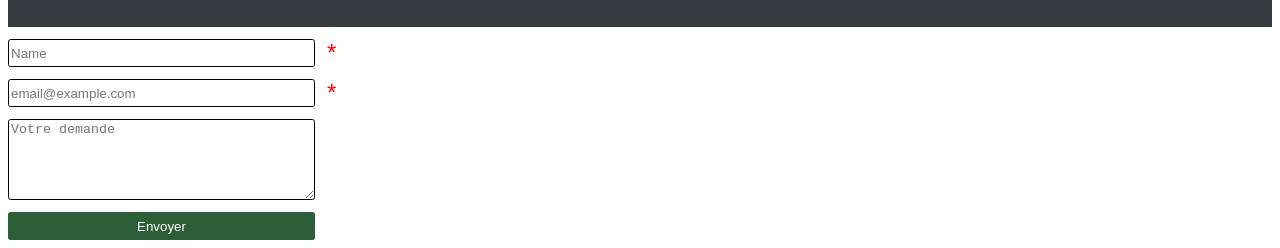
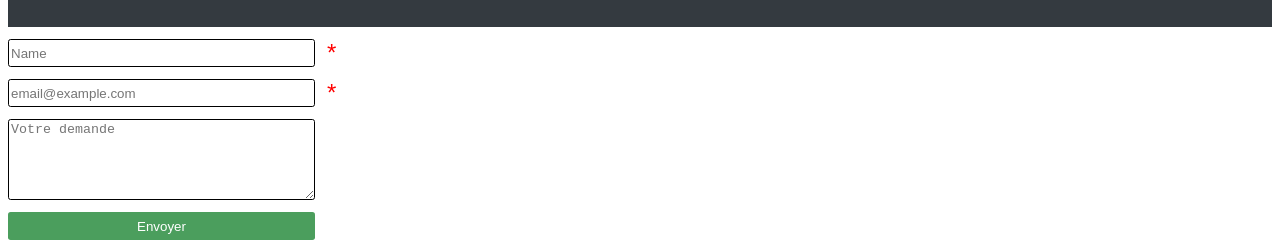
Before and after one commit to DavidDuveau/init_html, a plain HTML site: page index.html in a window 1280 px wide. In both pictures the pointer is over the button "Envoyer". Shown: the part 1278-1526 px from the top of the page. Drawn offline with Linux system fonts and the light colour scheme; files whose address does not match are found by name.

```diff
--- a/assets/css/forms.css
+++ b/assets/css/forms.css
@@ -28,7 +28,7 @@
 }
 
 #send-btn:hover {
-  background-color: #2c5e37;
+  background-color: #4b9e5d;
 }
 
 form div {
```
Also changed, not shown: index.html (+3 -0 lines).
